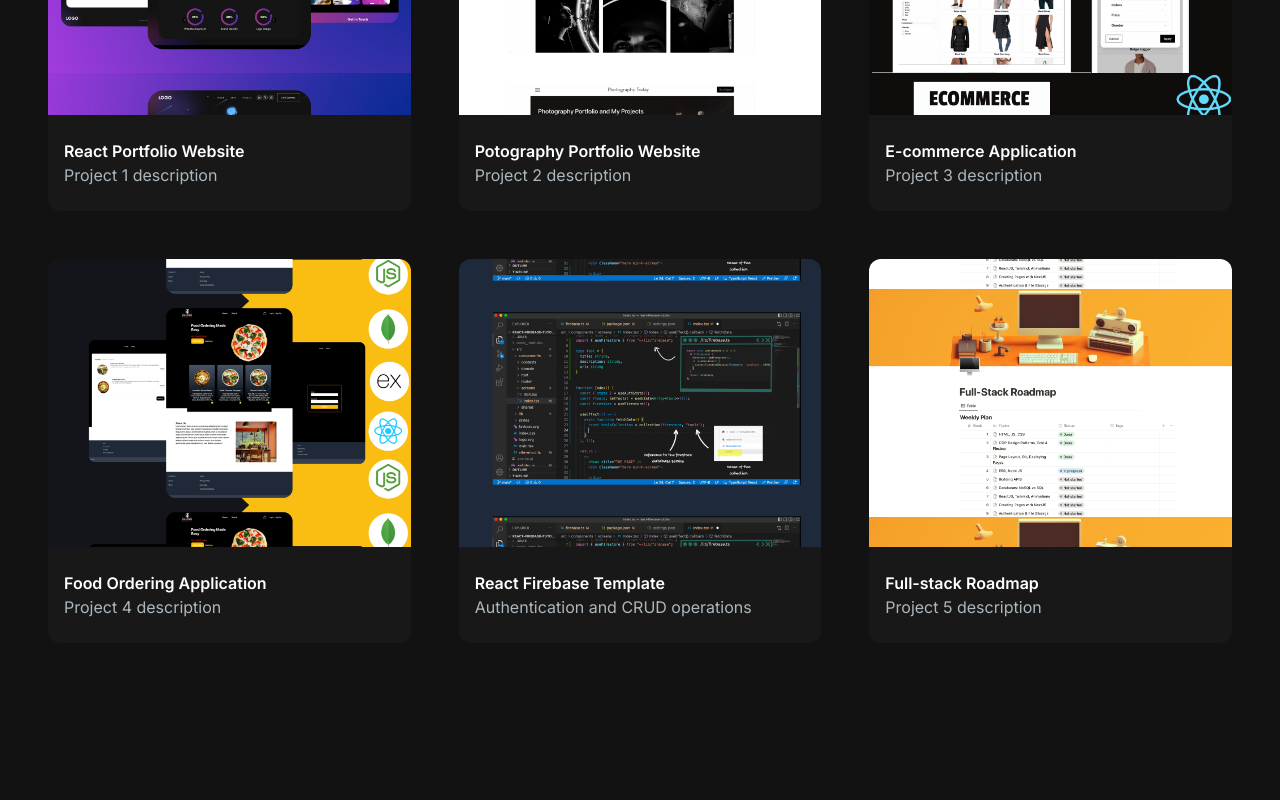
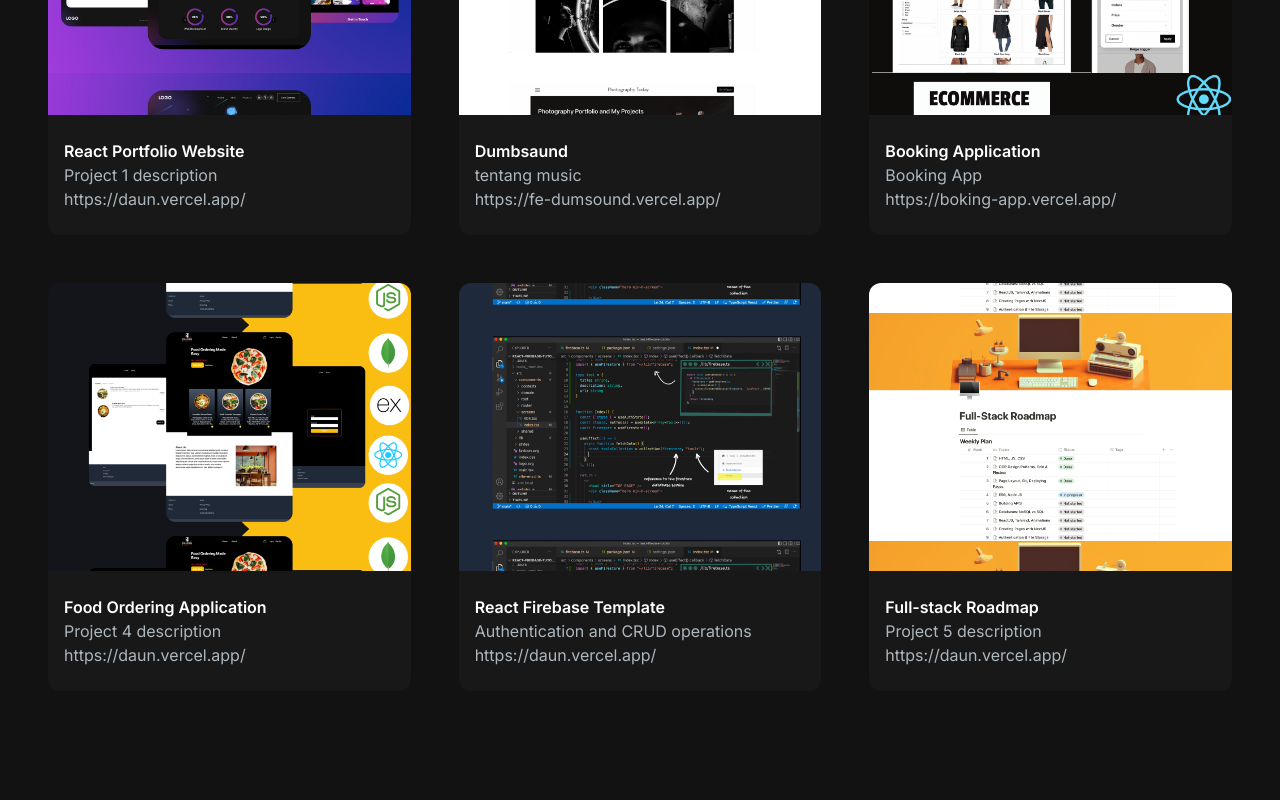
Before and after one commit to fikriansyah-31/portofolio-fk, a Next.js app: page / in a window 1280 px wide. Shown: the part 2160-2960 px from the top of the page. Built offline with nearby package versions, Linux system fonts and the light colour scheme.

Commit message:
Your commit message

```diff
--- a/src/app/components/Footer.tsx
+++ b/src/app/components/Footer.tsx
@@ -3,7 +3,7 @@ const Footer = () => {
     <footer className="footer border border-t-[#33353F] z-10 border-l-transparent border-r-transparent text-white">
       <div className="container p-12 flex justify-between">
         <span className="text-muted">LOGO</span>
-        <p className="text-slate-700">All right reserved.</p>
+        <p className="text-slate-700">All right reserved.nhdhd</p>
       </div>
     </footer>
   );
--- a/src/app/components/ProjectCard.tsx
+++ b/src/app/components/ProjectCard.tsx
@@ -1,5 +1,4 @@
 import React from "react";
-import Image from "next/image";
 import { CodeBracketIcon, EyeIcon } from "@heroicons/react/24/outline";
 import Link from "next/link";
 
@@ -7,9 +6,10 @@ interface ProjectCardProps {
   imgUrl: string;
   title: string;
   description: string;
+  url: string;
 }
 
-const ProjectCard: React.FC<ProjectCardProps> = ({ imgUrl, title, description }) => {
+const ProjectCard: React.FC<ProjectCardProps> = ({ imgUrl, title, description,url }) => {
   return (
     <div>
       <div
@@ -18,7 +18,7 @@ const ProjectCard: React.FC<ProjectCardProps> = ({ imgUrl, title, description })
       >
         <div className="overlay absolute top-0 left-0 w-full h-full bg-[#181818] bg-opacity-0 hidden group-hover:flex group-hover:bg-opacity-80 transition-all duration-500 items-center justify-center">
           <Link
-            href="/"
+            href={url}
             className="h-14 w-14 border-2 relative rounded-full border-[#ADB7BE] hover:border-white mr-4 group/link"
           >
             <EyeIcon className="h-10 w-10 text-[#ADB7BE] group-hover/link:text-white absolute top-1/2 left-1/2 transform -translate-x-1/2 -translate-y-1/2" />
@@ -34,6 +34,7 @@ const ProjectCard: React.FC<ProjectCardProps> = ({ imgUrl, title, description })
       <div className="bg-[#181818] rounded-b-xl py-6 px-4 text-white">
         <h5 className="font-lg font-semibold">{title}</h5>
         <p className="text-[#ADB7BE]">{description}</p>
+        <a href="" className="text-[#ADB7BE]">{url}</a>
       </div>
     </div>
   );
--- a/src/app/components/ProjectsSection.tsx
+++ b/src/app/components/ProjectsSection.tsx
@@ -9,20 +9,24 @@ const projectsData = [
     title: "React Portfolio Website",
     description: "Project 1 description",
     image: "/images/projects/1.png",
-    tag: ["All", "Web"],
+    url: "https://daun.vercel.app/",
+    tag: ["All", "Web","mobile"],
   },
   {
     id: 2,
-    title: "Potography Portfolio Website",
-    description: "Project 2 description",
+    title: "Dumbsaund",
+    description: "tentang music",
     image: "/images/projects/2.png",
+    url: "https://fe-dumsound.vercel.app/",
     tag: ["All", "Web"],
   },
   {
     id: 3,
-    title: "E-commerce Application",
-    description: "Project 3 description",
+    title: "Booking Application",
+    description: "Booking App",
     image: "/images/projects/3.png",
+    url: "https://boking-app.vercel.app/",
+
     tag: ["All", "Web"],
   },
   {
@@ -30,6 +34,8 @@ const projectsData = [
     title: "Food Ordering Application",
     description: "Project 4 description",
     image: "/images/projects/4.png",
+    url: "https://daun.vercel.app/",
+
     tag: ["All", "Mobile"],
   },
   {
@@ -37,6 +43,8 @@ const projectsData = [
     title: "React Firebase Template",
     description: "Authentication and CRUD operations",
     image: "/images/projects/5.png",
+    url: "https://daun.vercel.app/",
+
     tag: ["All", "Web"],
   },
   {
@@ -44,6 +52,8 @@ const projectsData = [
     title: "Full-stack Roadmap",
     description: "Project 5 description",
     image: "/images/projects/6.png",
+    url: "https://daun.vercel.app/",
+
     tag: ["All", "Web"],
   },
 ];
@@ -81,10 +91,11 @@ const ProjectsSection = () => {
         />
       </div>
       <div className="grid md:grid-cols-3 gap-8 md:gap-12">
-        {filteredProjects.map((project, index) => (
+        {filteredProjects.map((project, _index) => (
           <ProjectCard
             key={project.id}
             title={project.title}
+            url={project.url}
             description={project.description}
             imgUrl={project.image}
           />
--- a/src/app/page.tsx
+++ b/src/app/page.tsx
@@ -1,4 +1,3 @@
-import Image from "next/image";
 import HeroSection from "./components/HeroSection";
 import Navbar from "./components/Navbar";
 import About from "./components/About";
```
